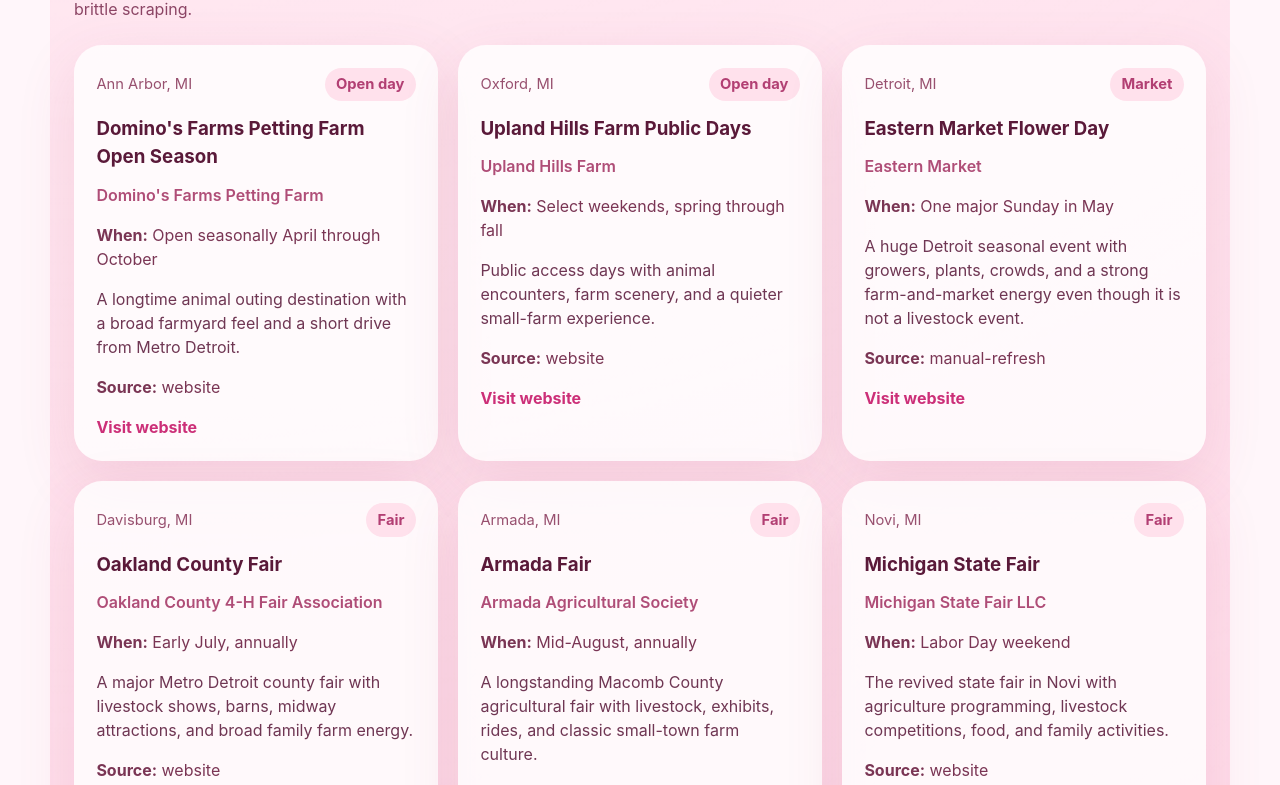
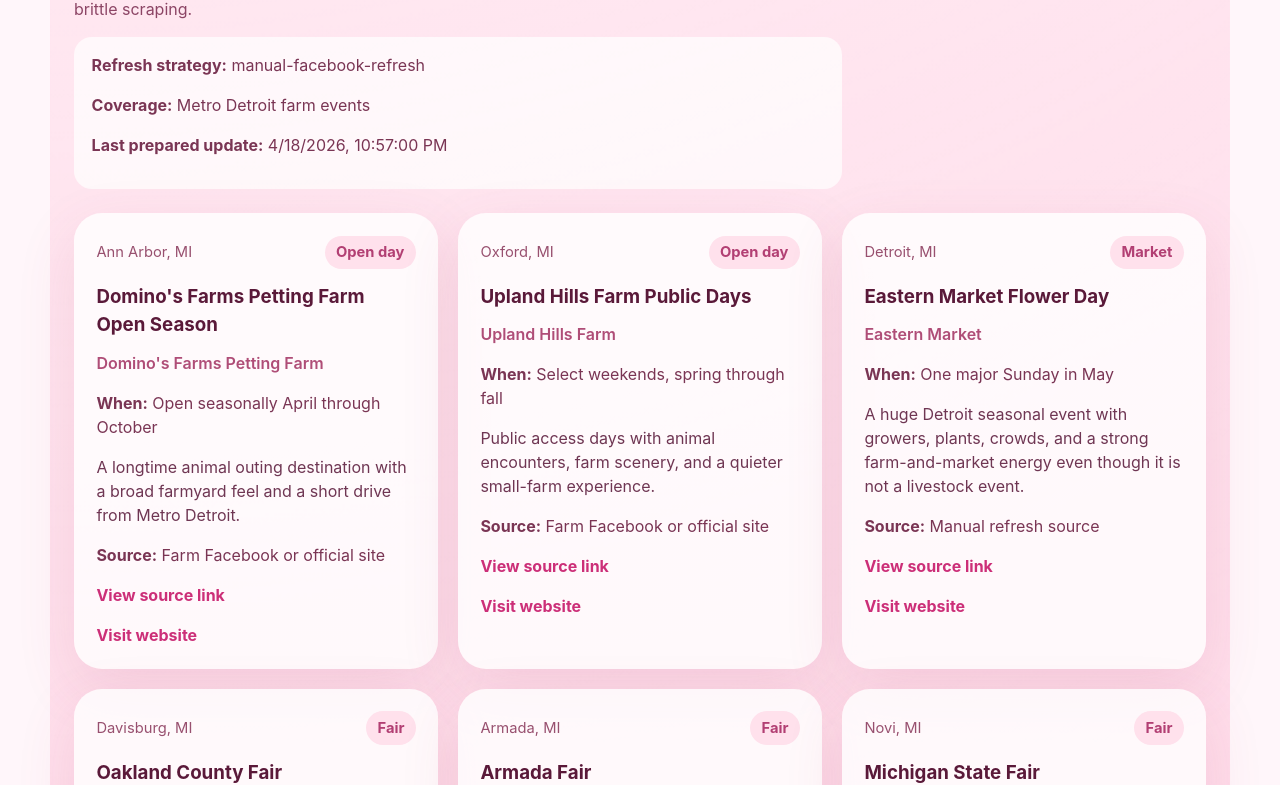
Before and after one commit to jsouro/Pigs-Near-Me, a React (Vite) app: page / in a window 1280 px wide. Shown: the part 1858-2643 px from the top of the page. Built offline with nearby package versions, Linux system fonts and the light colour scheme; no server answers.

Commit message:
Prepare farm events feed for daily refresh job

```diff
--- a/package.json
+++ b/package.json
@@ -7,7 +7,8 @@
     "dev": "vite",
     "build": "tsc -b && vite build",
     "lint": "eslint .",
-    "preview": "vite preview"
+    "preview": "vite preview",
+    "refresh:farm-events": "node scripts/refresh_farm_events_template.mjs"
   },
   "dependencies": {
     "react": "^19.2.4",
--- a/src/App.css
+++ b/src/App.css
@@ -192,12 +192,31 @@
 }
 
 .event-date,
-.event-source {
+.event-source,
+.event-source-link {
   color: #7a3554;
 }
 
 .event-source {
   margin-top: 0.7rem;
+}
+
+.event-source-link a {
+  color: #cc2f78;
+  font-weight: 700;
+  text-decoration: none;
+}
+
+.events-meta-box {
+  margin-top: 1rem;
+  padding: 1rem 1.1rem;
+  border-radius: 18px;
+  background: rgba(255, 255, 255, 0.72);
+  color: #7a3554;
+}
+
+.events-meta-box p + p {
+  margin-top: 0.5rem;
 }
 
 .facts-source-line,
--- a/src/App.tsx
+++ b/src/App.tsx
@@ -2,7 +2,7 @@ import { useEffect, useMemo, useState } from 'react'
 import './App.css'
 import { pigFacts as fallbackPigFacts, type PigFact } from './pigFacts'
 import { pigBreedGallery } from './pigBreedGallery'
-import { getUpcomingEvents } from './pigEvents'
+import { eventFeedMeta, getUpcomingEvents } from './pigEvents'
 
 type PigSpot = {
   name: string
@@ -222,10 +222,22 @@ function App() {
             </p>
             <p className="events-note">
               Facebook note: there is no reliable free anonymous general Facebook
-              events API I can safely plug in here, so this section uses stable
-              source links and is ready for a daily refresh workflow instead of
+              events API I can safely plug in here, so this section is prepared
+              for a once-daily Facebook-plus-website refresh workflow instead of
               brittle scraping.
             </p>
+            <div className="events-meta-box">
+              <p>
+                <strong>Refresh strategy:</strong> {eventFeedMeta.strategy}
+              </p>
+              <p>
+                <strong>Coverage:</strong> {eventFeedMeta.coverage}
+              </p>
+              <p>
+                <strong>Last prepared update:</strong>{' '}
+                {new Date(eventFeedMeta.refreshedAt).toLocaleString()}
+              </p>
+            </div>
           </div>
 
           {upcomingEvents.length === 0 ? (
@@ -257,8 +269,15 @@ function App() {
                   </p>
                   <p>{event.description}</p>
                   <p className="event-source">
-                    <strong>Source:</strong> {event.source}
+                    <strong>Source:</strong> {event.sourceLabel ?? event.source}
                   </p>
+                  {event.sourceLink ? (
+                    <p className="event-source-link">
+                      <a href={event.sourceLink} target="_blank" rel="noreferrer">
+                        View source link
+                      </a>
+                    </p>
+                  ) : null}
                   <a href={event.link} target="_blank" rel="noreferrer">
                     Visit website
                   </a>
--- a/src/pigEvents.ts
+++ b/src/pigEvents.ts
@@ -6,12 +6,16 @@ export type PigEventCategory =
   | 'Festival'
   | 'Market'
 
+export type PigEventSource = 'website' | 'facebook-check' | 'manual-refresh'
+
 export type PigEvent = {
   name: string
   host: string
   city: string
   category: PigEventCategory
-  source: 'website' | 'facebook-check' | 'manual-refresh'
+  source: PigEventSource
+  sourceLabel?: string
+  sourceLink?: string
   nextDate?: string
   recurringMonth?: number
   recurringLabel?: string
@@ -19,9 +23,21 @@ export type PigEvent = {
   link: string
 }
 
-// Metro Detroit farm events, broader than pig-only activities.
-// These are intentionally structured so a daily refresh workflow can replace
-// dates or add entries without rewriting the page logic.
+export type EventFeedMeta = {
+  strategy: 'manual-facebook-refresh'
+  coverage: string
+  refreshedAt: string
+  notes: string
+}
+
+export const eventFeedMeta: EventFeedMeta = {
+  strategy: 'manual-facebook-refresh',
+  coverage: 'Metro Detroit farm events',
+  refreshedAt: '2026-04-18T18:57:00-04:00',
+  notes:
+    'Prepared for a once-daily cron or scheduled run that checks public Facebook events and official farm sites, then updates this file.',
+}
+
 export const pigEvents: PigEvent[] = [
   {
     name: 'Oakland County Fair',
@@ -29,6 +45,8 @@ export const pigEvents: PigEvent[] = [
     city: 'Davisburg, MI',
     category: 'Fair',
     source: 'website',
+    sourceLabel: 'Official website',
+    sourceLink: 'https://www.oakfair.org/',
     recurringMonth: 7,
     recurringLabel: 'Early July, annually',
     description:
@@ -41,6 +59,8 @@ export const pigEvents: PigEvent[] = [
     city: 'Armada, MI',
     category: 'Fair',
     source: 'website',
+    sourceLabel: 'Official website',
+    sourceLink: 'https://www.armadafair.org/',
     recurringMonth: 8,
     recurringLabel: 'Mid-August, annually',
     description:
@@ -53,6 +73,8 @@ export const pigEvents: PigEvent[] = [
     city: 'Novi, MI',
     category: 'Fair',
     source: 'website',
+    sourceLabel: 'Official website',
+    sourceLink: 'https://www.michiganstatefairllc.com/',
     recurringMonth: 8,
     recurringLabel: 'Labor Day weekend',
     description:
@@ -64,7 +86,9 @@ export const pigEvents: PigEvent[] = [
     host: 'Maybury Farm',
     city: 'Northville, MI',
     category: 'Festival',
-    source: 'website',
+    source: 'facebook-check',
+    sourceLabel: 'Farm Facebook or official site',
+    sourceLink: 'https://mayburyfarm.org/',
     recurringMonth: 10,
     recurringLabel: 'Weekends in October',
     description:
@@ -76,7 +100,9 @@ export const pigEvents: PigEvent[] = [
     host: 'Maybury Farm',
     city: 'Northville, MI',
     category: 'Farm event',
-    source: 'website',
+    source: 'facebook-check',
+    sourceLabel: 'Farm Facebook or official site',
+    sourceLink: 'https://mayburyfarm.org/',
     recurringMonth: 3,
     recurringLabel: 'A Saturday in March',
     description:
@@ -88,7 +114,9 @@ export const pigEvents: PigEvent[] = [
     host: 'Upland Hills Farm',
     city: 'Oxford, MI',
     category: 'Open day',
-    source: 'website',
+    source: 'facebook-check',
+    sourceLabel: 'Farm Facebook or official site',
+    sourceLink: 'https://www.uplandhillsfarm.com/',
     recurringMonth: 5,
     recurringLabel: 'Select weekends, spring through fall',
     description:
@@ -100,7 +128,9 @@ export const pigEvents: PigEvent[] = [
     host: "DeBuck's Family Farm",
     city: 'Belleville, MI',
     category: 'Festival',
-    source: 'website',
+    source: 'facebook-check',
+    sourceLabel: 'Farm Facebook or official site',
+    sourceLink: 'https://www.debucksfamilyfarm.com/',
     recurringMonth: 9,
     recurringLabel: 'September through October',
     description:
@@ -112,7 +142,9 @@ export const pigEvents: PigEvent[] = [
     host: "Domino's Farms Petting Farm",
     city: 'Ann Arbor, MI',
     category: 'Open day',
-    source: 'website',
+    source: 'facebook-check',
+    sourceLabel: 'Farm Facebook or official site',
+    sourceLink: 'https://pettingfarm.com/',
     recurringMonth: 4,
     recurringLabel: 'Open seasonally April through October',
     description:
@@ -125,6 +157,8 @@ export const pigEvents: PigEvent[] = [
     city: 'Detroit, MI',
     category: 'Market',
     source: 'manual-refresh',
+    sourceLabel: 'Manual refresh source',
+    sourceLink: 'https://easternmarket.org/',
     recurringMonth: 5,
     recurringLabel: 'One major Sunday in May',
     description:
```
Also changed, not shown: scripts/refresh_farm_events_template.mjs (added, +28 -0 lines), 1 other file (tests, documents, lock files or other folders).
